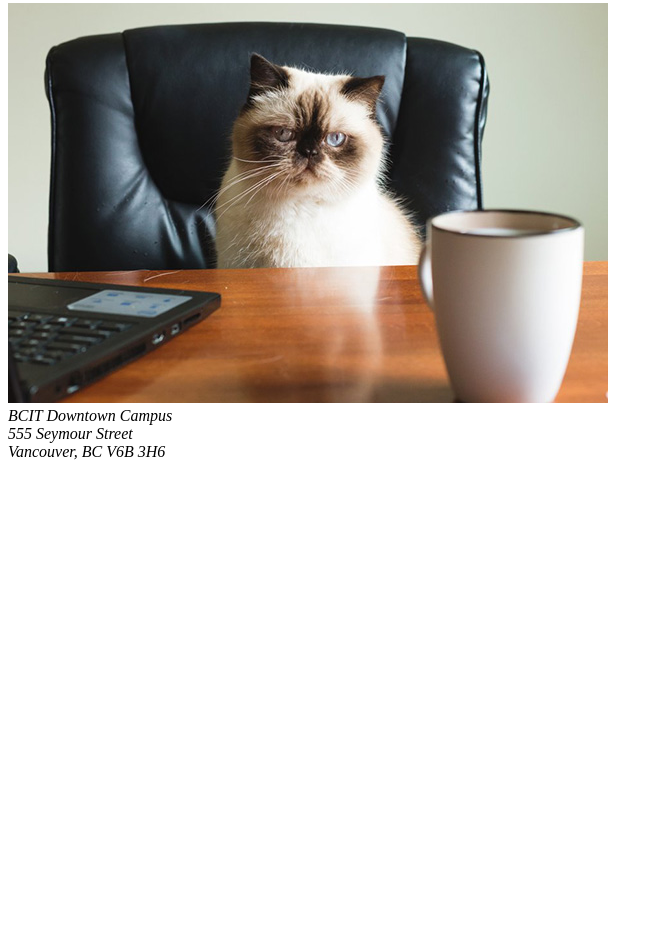
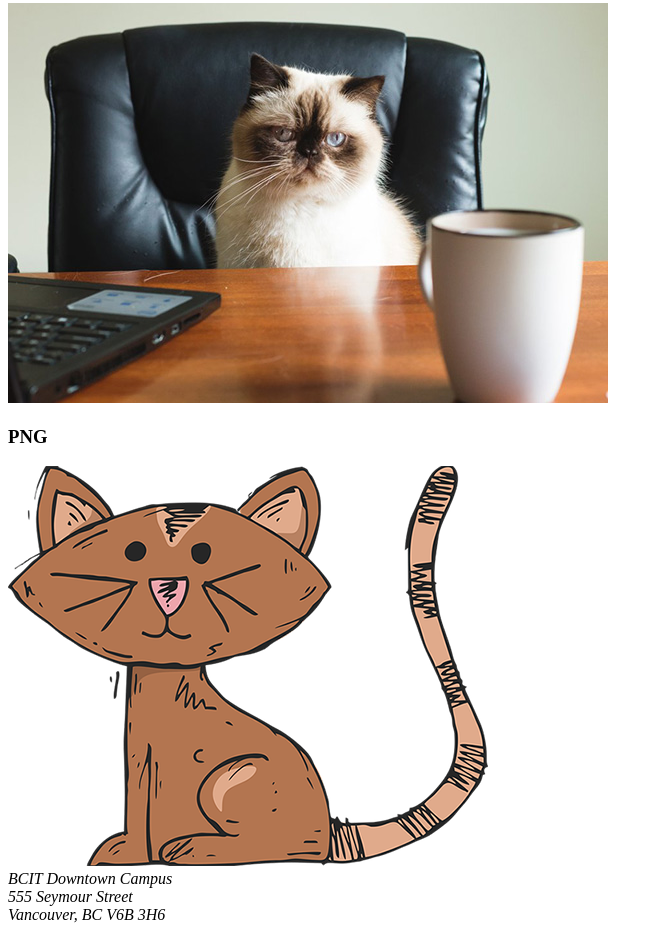
Before and after one commit to angusmacminn/fwd-day-2, a plain HTML site: page index.html in a window 1280 px wide. Shown: the part 1738-2670 px from the top of the page, without its empty margins (0-663 px from the left). Before the commit the page ends 2207 px from the top, so only its background shows below. Drawn offline with Linux system fonts and the light colour scheme.

Commit message:
added png on index

```diff
--- a/index.html
+++ b/index.html
@@ -156,6 +156,8 @@
 			<h2> Images </h2>
 			<h3> JPG </h3>
 			<img src="images/cat-photo.jpg" alt="A cat sitting at a desk">
+			<h3> PNG </h3>
+			<img src="images/cat-drawing.png" alt="A drawing of a cat">
 		</section>
 	</main>
 
```
